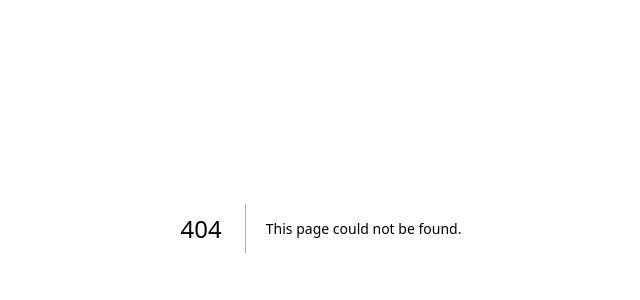
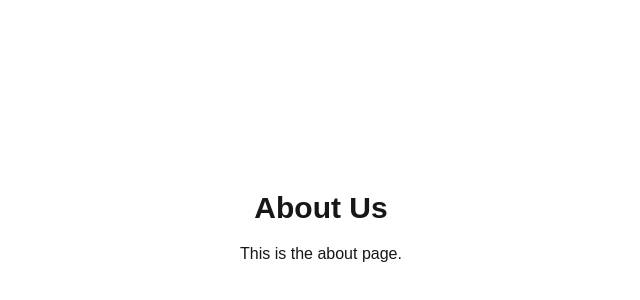
Before and after one commit to Akagamisora/next-100-outputs-app, a Next.js app: page /about in a window 1280 px wide. Before the commit this address had no page. Shown: the part 172-472 px from the top of the page, without its empty margins (319-959 px from the left). Built offline with nearby package versions, Linux system fonts and the light colour scheme.

Commit message:
031完了

```diff
--- /dev/null
+++ b/src/app/about/page.tsx
@@ -0,0 +1,8 @@
+export default function About() {
+  return (
+    <main className="flex min-h-screen flex-col items-center justify-center">
+      <h1 className="text-3xl font-bold">About Us</h1>
+      <p className="mt-4">This is the about page.</p>
+    </main>
+  );
+}
```
